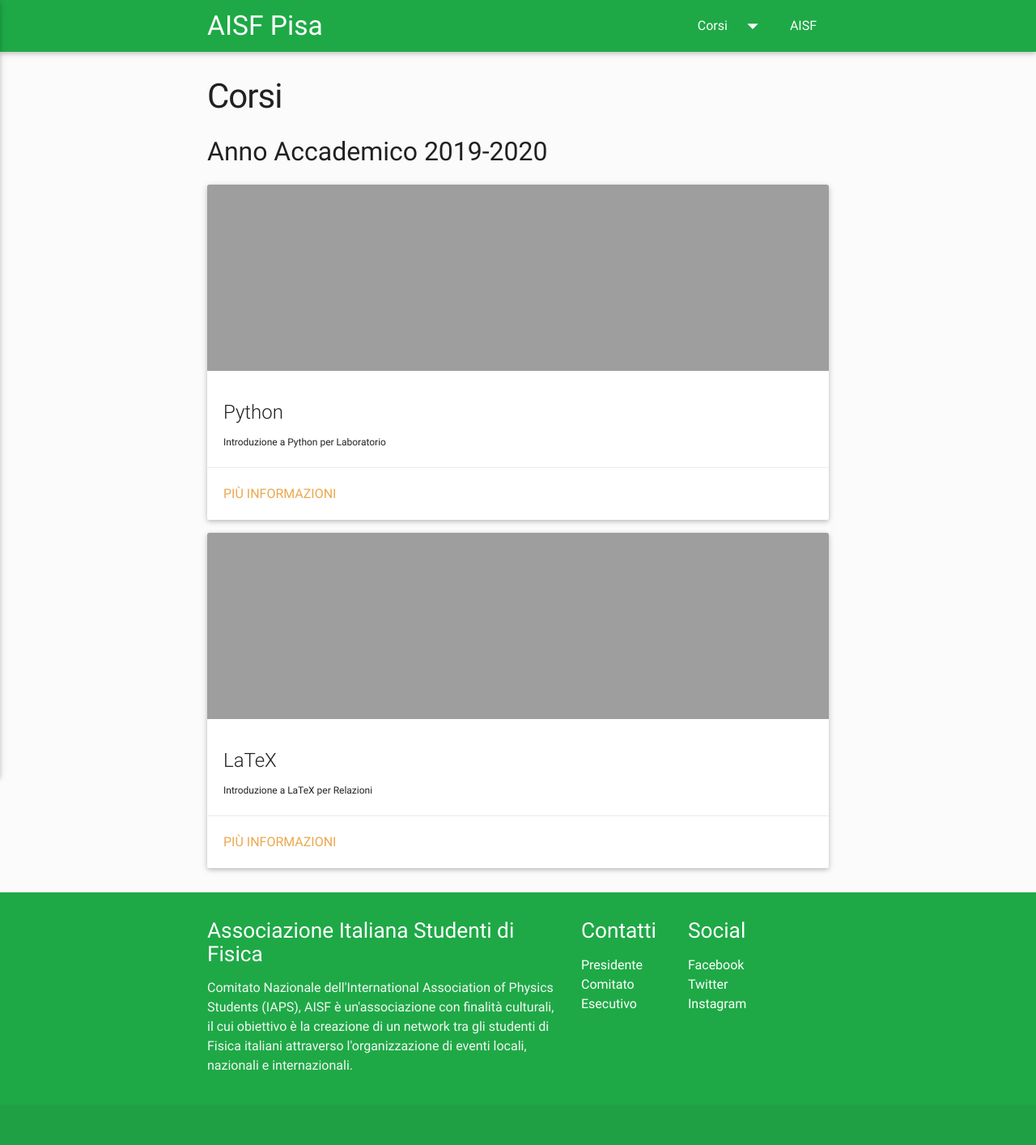
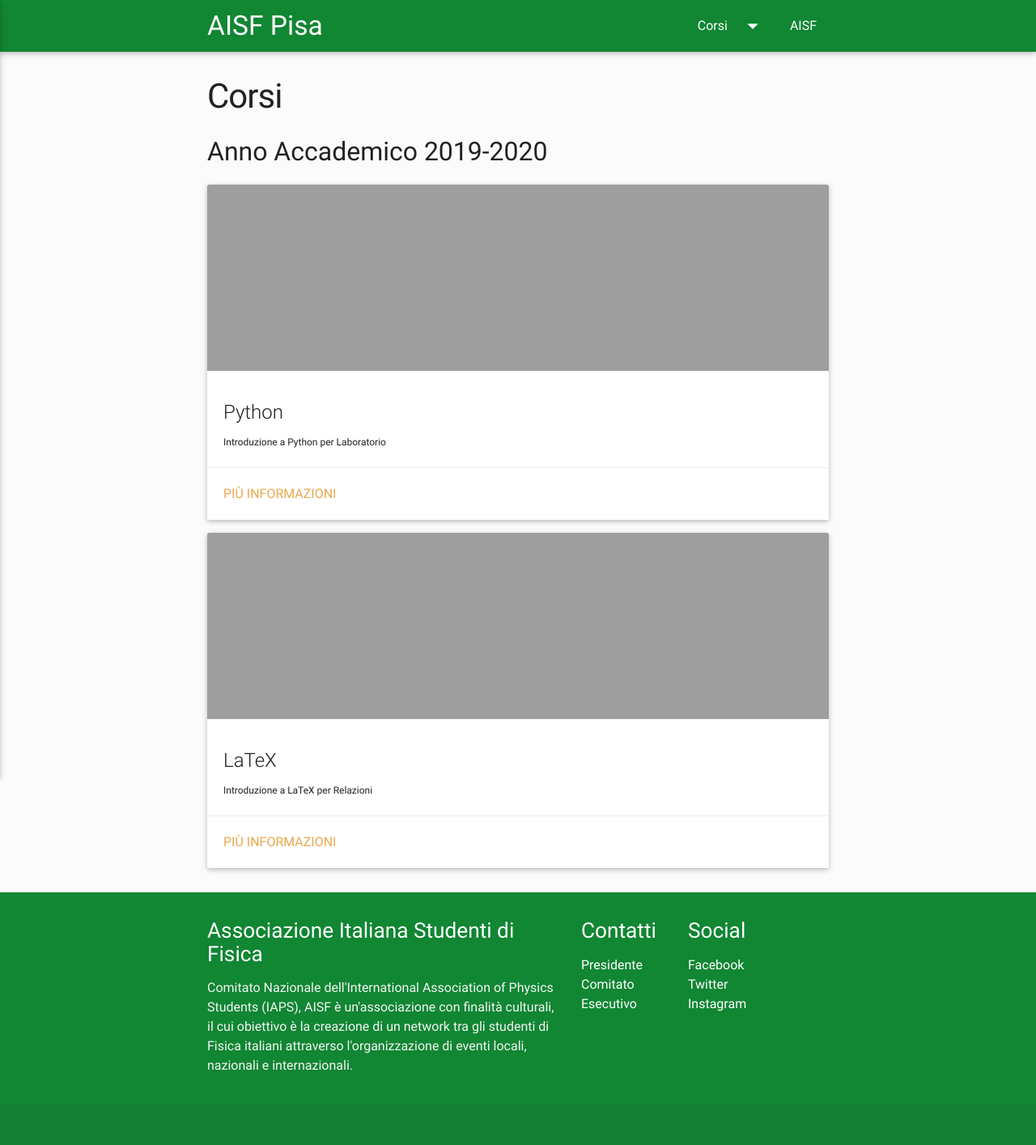
Before and after one commit to ai-sf/pisa, a Jekyll site: the page built from corsi.html, in a window 1280 px wide. Shown: the whole page at 81% size. Built offline with Jekyll 4.4.1, drawn with Linux system fonts in a browser that asks for light colours; nearby versions of some CDN libraries.

Commit message:
minor fixes bozza

```diff
--- a/_data/generic.yml
+++ b/_data/generic.yml
@@ -1,4 +1,4 @@
 title: AISF Pisa
 long_title: "AISF - Comitato Locale di Pisa"
-color1: "#1ea946"
+color1: "#118633"
 color2: "#EAA84E"
--- a/_includes/card_list.html
+++ b/_includes/card_list.html
@@ -2,7 +2,7 @@
 	{% if forloop.counter0|divisibleby:2 %}
 		<div class="row">
 	{% endif %}
-	<div class="col s12 m6">
+	<div class="col s12 m6 l6">
 		<div class="card horizontal">
 			<div class="card-image">
 				<img style="height: 230px; object-fit: cover;" src="{{ site.url }}/{{ item.image }}" alt="{{ item.alt }}">
```
